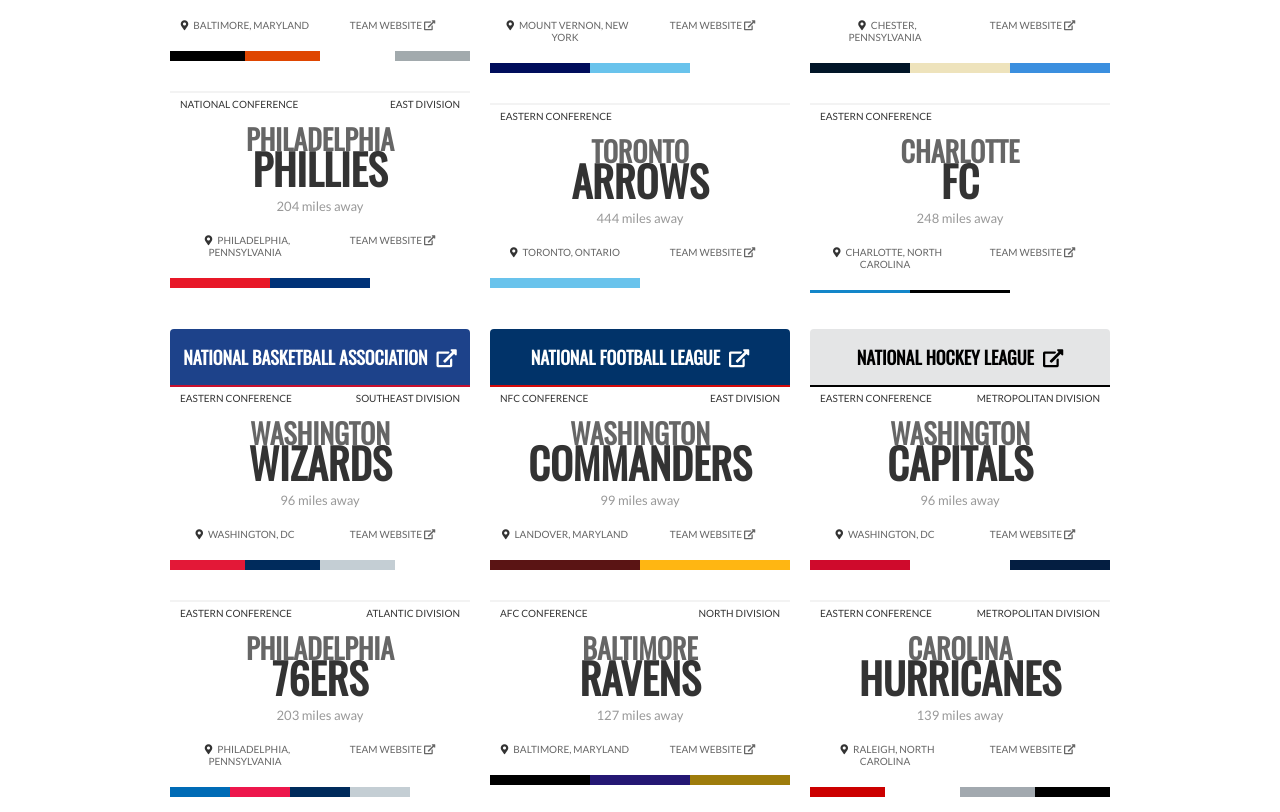
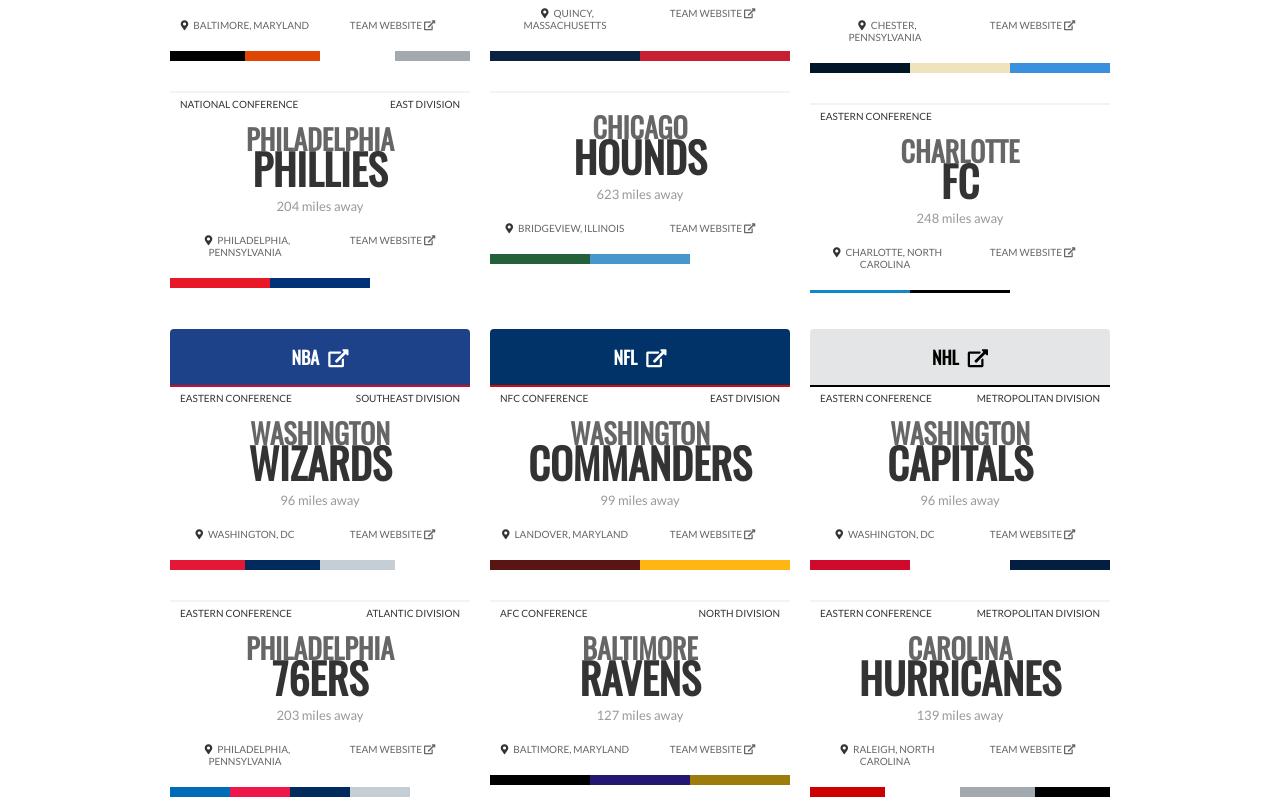
Before and after one commit to halfmanhalfdonut/distomatic, a website with bundled scripts: page index.html in a window 1280 px wide. Shown: the part 567-1379 px from the top of the page. Built offline with nearby package versions, Linux system fonts and the light colour scheme.

Commit message:
Updating colors and adding UFL/MLR new teams

```diff
--- a/css/app.css
+++ b/css/app.css
@@ -1,7 +1,7 @@
 :root {
-  --theme-dark: #1c5a41;
-  --theme-bright: #f3ad6c;
-  --theme-medium: #c69928;
+  --theme-dark: #063b5b;
+  --theme-bright: #5dd788;
+  --theme-medium: #28c6a9;
   --theme-text: #333;
   --theme-background: #fff;
   --theme-dim: #f3f3f3;
--- a/css/league.css
+++ b/css/league.css
@@ -89,6 +89,13 @@
   border-color: #ce0e2d;
 }
 
+/* UFL */
+.league-ufl .league-header {
+  background: #000000;
+  color: #FFFFFF;
+  border-color: #333333;
+}
+
 .league-name {
   text-align: center;
   font-size: 18px;
--- a/src/components/League/League.js
+++ b/src/components/League/League.js
@@ -15,7 +15,7 @@
         <a name="${shortName}">&nbsp;</a>
         <header class="league-header">
           <h2 class="league-name">
-            ${this.league.fullName}
+            <span title="${this.league.fullName}">${this.league.shortName}</span>
             <a class="league-link" href="${this.league.website}" target="league_website"><i class="fas fa-external-link-alt"></i></a>
           </h2>
         </header>
--- a/src/data/index.js
+++ b/src/data/index.js
@@ -5,7 +5,8 @@
 import MLR from './mlr.js';
 import MLS from './mls.js';
 //import AAF from './aaf.js';
-import XFL from './xfl.js';
-import USFL from './usfl.js';
+//import XFL from './xfl.js';
+//import USFL from './usfl.js';
+import UFL from './ufl.js';
 
-export { NFL, NHL, NBA, MLB, MLR, MLS, XFL, USFL };
+export { NFL, NHL, NBA, MLB, MLR, MLS, UFL };
--- a/src/data/mlr.js
+++ b/src/data/mlr.js
@@ -21,6 +21,23 @@
       ]
     },
     {
+      city: 'Miami',
+      name: 'Sharks',
+      conference: 'Eastern',
+      division: '',
+      website: 'https://miamisharks.com/',
+      location: {
+        latitude: '26.196',
+        longitude: '-80.160',
+        address: 'Fort Lauderdale, Florida'
+      },
+      colors: [
+        '#fd01a9',
+        '#20b5ea',
+        '#ffffff'
+      ]
+    },
+    {
       city: 'New Orleans',
       name: 'Gold',
       conference: 'Eastern',
@@ -40,7 +57,7 @@
       city: 'DC',
       name: 'Old Glory',
       isNicknameFirst: true,
-      conference: 'Eastern',
+      conference: '',
       division: '',
       website: 'https://oldglorydc.com/',
       location: {
@@ -55,60 +72,9 @@
       ]
     },
     {
-      city: 'New York',
-      name: 'Ironworkers',
-      conference: 'Eastern',
-      division: '',
-      website: 'https://rugbynewyork.com/',
-      location: {
-        latitude: '40.902',
-        longitude: '-73.817',
-        address: 'Mount Vernon, New York'
-      },
-      colors: [
-        '#000d5b',
-        '#69c3ec',
-        '#ffffff'
-      ]
-    },
-    {
-      city: 'ATL',
-      name: 'Rugby',
-      isNicknameFirst: true,
-      conference: 'Eastern',
-      division: '',
-      website: 'https://rugbyatl.rugby/',
-      location: {
-        latitude: '33.891',
-        longitude: '-84.255',
-        address: 'Atlanta, Georgia'
-      },
-      colors: [
-        '#003529',
-        '#00DCFF',
-        '#FE8D65'
-      ]
-    },
-    {
-      city: 'Toronto',
-      name: 'Arrows',
-      conference: 'Eastern',
-      division: '',
-      website: 'https://torontoarrows.com/',
-      location: {
-        latitude: '43.774',
-        longitude: '-79.506',
-        address: 'Toronto, Ontario'
-      },
-      colors: [
-        '#69c3ec',
-        '#FFFFFF'
-      ]
-    },
-    {
       city: 'Chicago',
       name: 'Hounds',
-      conference: 'Western',
+      conference: '',
       division: '',
       website: 'https://www.chicagohounds.com/',
       location: {
@@ -120,6 +86,24 @@
         '#23613a',
         '#4698cc',
         '#FFFFFF'
+      ]
+    },
+    {
+      city: 'Los Angeles',
+      name: 'Rugby FC',
+      isNicknameFirst: true,
+      conference: '',
+      division: '',
+      website: 'https://rugbyfcla.com/',
+      location: {
+        latitude: '33.864',
+        longitude: '-118.261',
+        address: 'Carson, CA'
+      },
+      colors: [
+        '#10069e',
+        '#68ccf9',
+        '#edf000'
       ]
     },
     {
--- /dev/null
+++ b/src/data/ufl.js
@@ -0,0 +1,146 @@
+const UFL = {
+  fullName: 'United Football League',
+  shortName: 'UFL',
+  sport: 'Football',
+  website: 'https://www.theufl.com/',
+  teams: [
+    {
+      city: 'Michigan',
+      name: 'Panthers',
+      conference: '',
+      division: 'USFL',
+      website: 'https://www.theusfl.com/michigan-panthers-team',
+      location: {
+        latitude: '42.331',
+        longitude: '-83.0458',
+        address: 'Detroit, Michigan'
+      },
+      colors: [
+        '#702e3e',
+        '#c6b784',
+        '#4197cb'
+      ]
+    },
+    {
+      city: 'Birmingham',
+      name: 'Stallions',
+      conference: '',
+      division: 'USFL',
+      website: 'https://www.theufl.com',
+      location: {
+        latitude: '33.517',
+        longitude: '-86.809',
+        address: 'Birmingham, Alabama'
+      },
+      colors: [
+        '#A32035',
+        '#c5b683',
+        '#FFFFFF'
+      ]
+    },
+    {
+      city: 'Houston',
+      name: 'Roughnecks',
+      conference: '',
+      division: 'USFL',
+      website: 'https://www.theufl.com',
+      location: {
+        latitude: '29.762',
+        longitude: '-95.383',
+        address: 'Houston, Texas'
+      },
+      colors: [
+        '#000000',
+        '#808080',
+        '#ea0029'
+      ]
+    },
+    {
+      city: 'Memphis',
+      name: 'Showboats',
+      conference: '',
+      division: 'USFL',
+      website: 'https://www.theufl.com',
+      location: {
+        latitude: '35.117',
+        longitude: '-89.971',
+        address: 'Memphis, Tennessee'
+      },
+      colors: [
+        '#12284c',
+        '#ffb71b',
+        '#FFFFFF'
+      ]
+    },
+    {
+      city: 'Arlington',
+      name: 'Renegades',
+      conference: '',
+      division: 'XFL',
+      website: 'https://www.theufl.com',
+      location: {
+        latitude: '32.751',
+        longitude: '-97.082',
+        address: 'Arlington, Texas'
+      },
+      colors: [
+        '#000000',
+        '#3E9DC9',
+        '#CC163F'
+      ]
+    },
+    {
+      city: 'DC',
+      name: 'Defenders',
+      conference: '',
+      division: 'XFL',
+      website: 'https://www.theufl.com',
+      location: {
+        latitude: '38.868',
+        longitude: '-77.012',
+        address: 'Washington, DC'
+      },
+      colors: [
+        '#CA2914',
+        '#FFFFFF'
+      ]
+    },
+    {
+      city: 'San Antonio',
+      name: 'Brahmas',
+      conference: '',
+      division: 'XFL',
+      website: 'https:/www.theufl.com',
+      location: {
+        latitude: '29.416',
+        longitude: '-98.478',
+        address: 'San Antonio, Texas'
+      },
+      colors: [
+        '#FAA818',
+        '#000000',
+        '#BEBEBE'
+      ]
+    },
+    {
+      city: 'St. Louis',
+      name: 'BattleHawks',
+      conference: '',
+      division: 'XFl',
+      website: 'https://www.theufl.com',
+      location: {
+        latitude: '38.632',
+        longitude: '-90.188',
+        address: 'St. Louis, Missouri'
+      },
+      colors: [
+        '#00488D',
+        '#FFFFFF',
+        '#A4A3A8',
+        '#011D49'
+      ]
+    }
+  ]
+};
+
+export default UFL;
```
